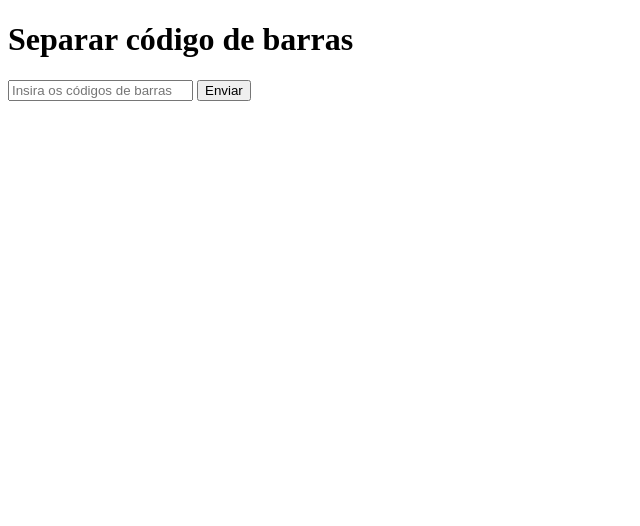
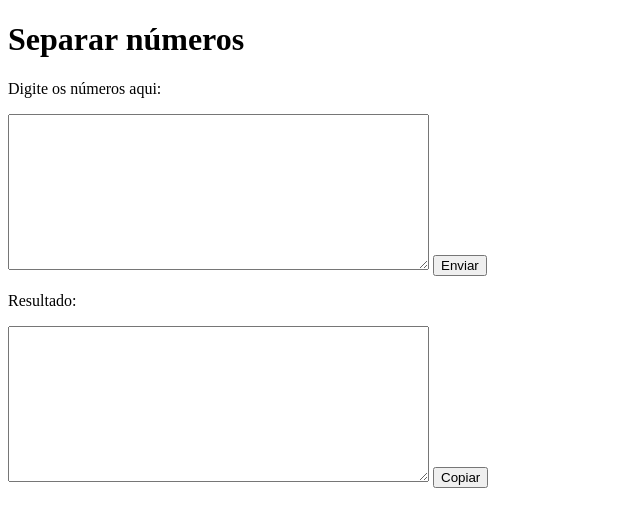
Before and after one commit to Gabrielrsc/ironfit, a plain HTML site: page codigo.html in a window 1280 px wide. Shown: the whole page, without its empty margins (0-640 px from the left). Drawn offline with Linux system fonts and the light colour scheme.

Commit message:
Atualizar o codigo.html

```diff
--- a/codigo.html
+++ b/codigo.html
@@ -1,16 +1,22 @@
 <!DOCTYPE html>
 <html lang="pt-br">
 <head>
-  <meta charset="UTF-8">
-  <title>Separar código de barras</title>
+  <title>Separar números</title>
 </head>
 <body>
-  <h1>Separar código de barras</h1>
+  <h1>Separar números</h1>
 
-  <input type="text" id="codigo-barras" placeholder="Insira os códigos de barras">
-  <button type="button" id="enviar">Enviar</button>
+  <p>Digite os números aqui:</p>
 
-  <p id="resultado"></p>
+  <textarea id="textoEntrada" rows="10" cols="50"></textarea>
+
+  <button id="botaoEnviar">Enviar</button>
+
+  <p>Resultado:</p>
+
+  <textarea id="textoSaida" rows="10" cols="50"></textarea>
+
+  <button id="botaoCopiar">Copiar</button>
 
   <script src="script.js"></script>
 </body>
```
